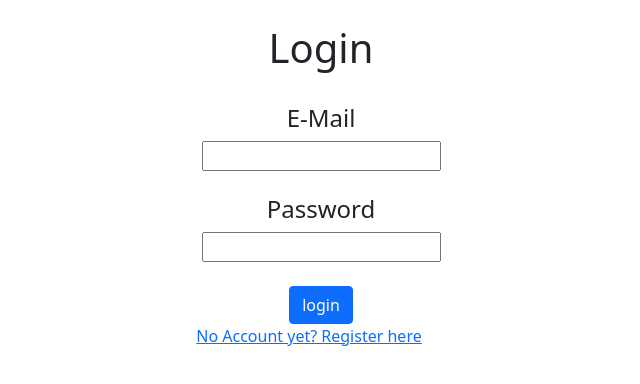
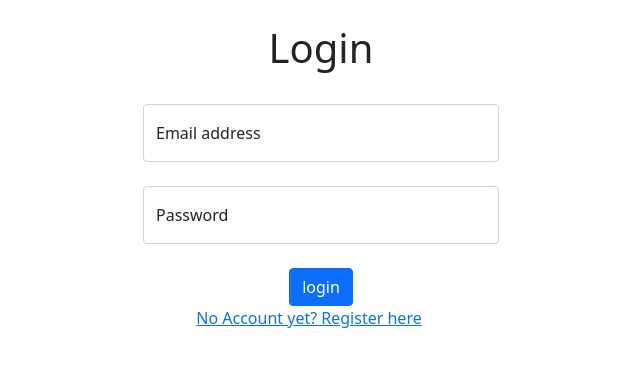
Before and after one commit to Noeell/Semeru, a React (Create React App) app: page /#/ in a window 1280 px wide. Shown: the top 384 px of the page, without its empty margins (319-959 px from the left). Built offline with nearby package versions, Linux system fonts and the light colour scheme.

Commit message:
input bootstrap

```diff
--- a/package.json
+++ b/package.json
@@ -4,6 +4,7 @@
   "homepage": "https://noeell.github.io/Semeru",
   "private": true,
   "dependencies": {
+    "@material/floating-label": "^12.0.0",
     "@testing-library/jest-dom": "^5.14.1",
     "@testing-library/react": "^11.2.7",
     "@testing-library/user-event": "^12.8.3",
@@ -12,6 +13,7 @@
     "mdb-react-ui-kit": "^1.3.0",
     "react": "^17.0.2",
     "react-bootstrap": "^1.6.1",
+    "react-bootstrap-floating-label": "^1.6.0",
     "react-dom": "^17.0.2",
     "react-router-dom": "^5.2.0",
     "react-scripts": "4.0.3",
--- a/src/Login.js
+++ b/src/Login.js
@@ -1,8 +1,9 @@
 import Firebase from "firebase/compat";
 import {useState} from "react";
 import {Link, useHistory} from "react-router-dom";
-import {Button, Col, Container, Row, Form} from "react-bootstrap";
+import {Button, Col, Container, Form, FormControl, InputGroup, Row} from "react-bootstrap";
 import {FirebaseError} from "firebase/firebase-app";
+
 
 const firebaseConfig = {
     apiKey: "AIzaSyB1AltKxep7brHa87pM7x8YOS7Oo48AYMQ",
@@ -31,7 +32,7 @@ export default function Login() {
                 })
                 .catch(error => {
                     console.error("could not create user: ", error)
-                        setMessageField("Wrong e-mail or password")
+                    setMessageField("Wrong E-mail or password")
                 })
         }
     }
@@ -43,17 +44,23 @@ export default function Login() {
                     <h1>Login</h1>
                 </Row>
                 <br/>
-                <Row>
-                    <Col>
-                        <h4>E-Mail</h4>
-                        <input onChange={e => setEMail(e.target.value)}/>
+                <Row className={"justify-content-md-center"}>
+                    <Col md={"4"}>
+                        <div className="form-floating">
+                            <FormControl type="email" className="form-control" id="floatingInput" placeholder="name@example.com"
+                                   onChange={e => setEMail(e.target.value)}/>
+                            <label htmlFor="floatingInput">Email address</label>
+                        </div>
                     </Col>
                 </Row>
                 <br/>
-                <Row>
-                    <Col>
-                        <h4>Password</h4>
-                        <input type="password" name="password" onChange={e => setPassword(e.target.value)}/>
+                <Row className={"justify-content-md-center"}>
+                    <Col md={"4"}>
+                        <div className="form-floating">
+                            <FormControl type="password" className="form-control" id="floatingPassword" placeholder="Password"
+                                   onChange={e => setPassword(e.target.value)}/>
+                            <label htmlFor="floatingPassword">Password</label>
+                        </div>
                     </Col>
                 </Row><br/>
                 <Row>
--- a/src/SignUp.js
+++ b/src/SignUp.js
@@ -1,7 +1,7 @@
 import {useState} from "react";
 import Firebase from "firebase/compat";
 import {Link, useHistory} from "react-router-dom";
-import {Button, Col, Container, Row} from "react-bootstrap";
+import {Button, Col, Container, FormControl, Row} from "react-bootstrap";
 
 export default function SignUp() {
     const [eMail, setEMail] = useState()
@@ -34,22 +34,34 @@ export default function SignUp() {
                         <h1>Sign Up</h1>
                     </Col>
                 </Row><br/>
-                <Row>
-                    <Col>
-                        <h4>E-Mail</h4>
-                        <input onChange={e => setEMail(e.target.value)}/>
+                <Row className={"justify-content-md-center"}>
+                    <Col md={"4"}>
+                        <div className="form-floating">
+                            <FormControl type="email" className="form-control" id="floatingInput"
+                                         placeholder="name@example.com"
+                                         onChange={e => setEMail(e.target.value)}/>
+                            <label htmlFor="floatingInput">Email address</label>
+                        </div>
                     </Col>
                 </Row><br/>
-                <Row>
-                    <Col>
-                        <h4>Password</h4>
-                        <input type="password" name="password" onChange={e => setPassword(e.target.value)}/>
+                <Row className={"justify-content-md-center"}>
+                    <Col md={"4"}>
+                        <div className="form-floating">
+                            <FormControl type="password" className="form-control" id="floatingPassword"
+                                         placeholder="Password"
+                                         onChange={e => setPassword(e.target.value)}/>
+                            <label htmlFor="floatingPassword">Password</label>
+                        </div>
                     </Col>
                 </Row><br/>
-                <Row>
-                    <Col>
-                        <h4>confirm Password</h4>
-                        <input type="password" name="password" onChange={e => setPassword2(e.target.value)}/>
+                <Row className={"justify-content-md-center"}>
+                    <Col md={"4"}>
+                        <div className="form-floating">
+                            <FormControl type="password" className="form-control" id="floatingPassword"
+                                         placeholder="Password"
+                                         onChange={e => setPassword2(e.target.value)}/>
+                            <label htmlFor="floatingPassword">Password</label>
+                        </div>
                     </Col>
                 </Row>
                 <br/>
```
Also changed, not shown: 1 other file (tests, documents, lock files or other folders).
